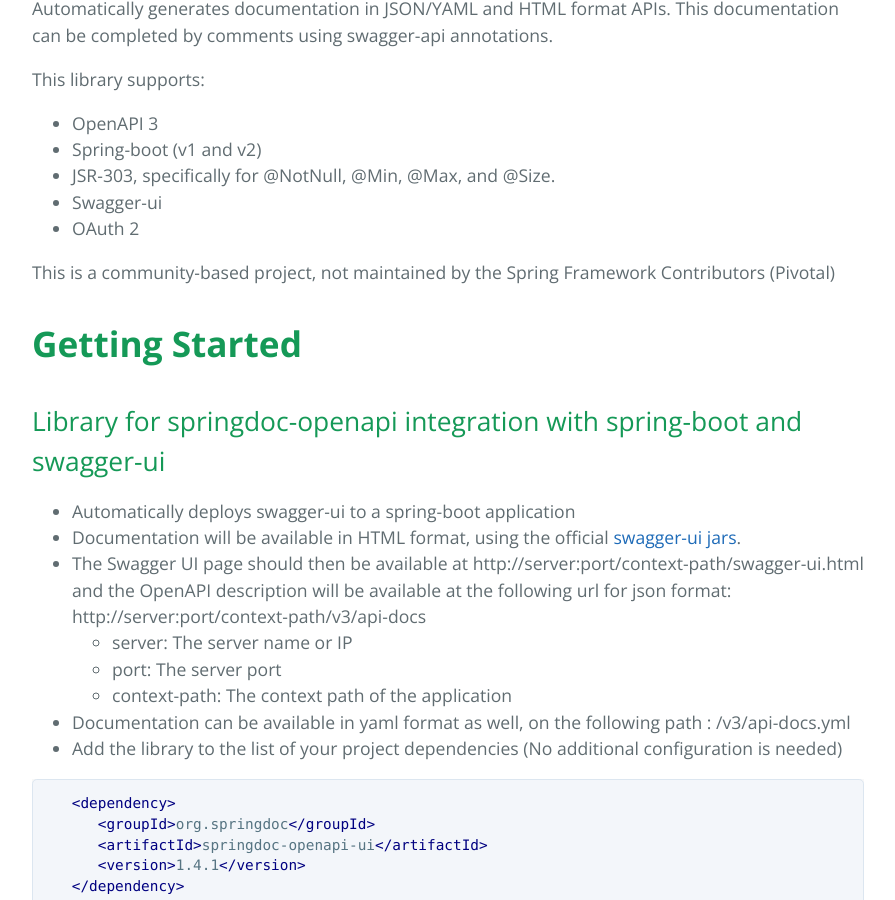
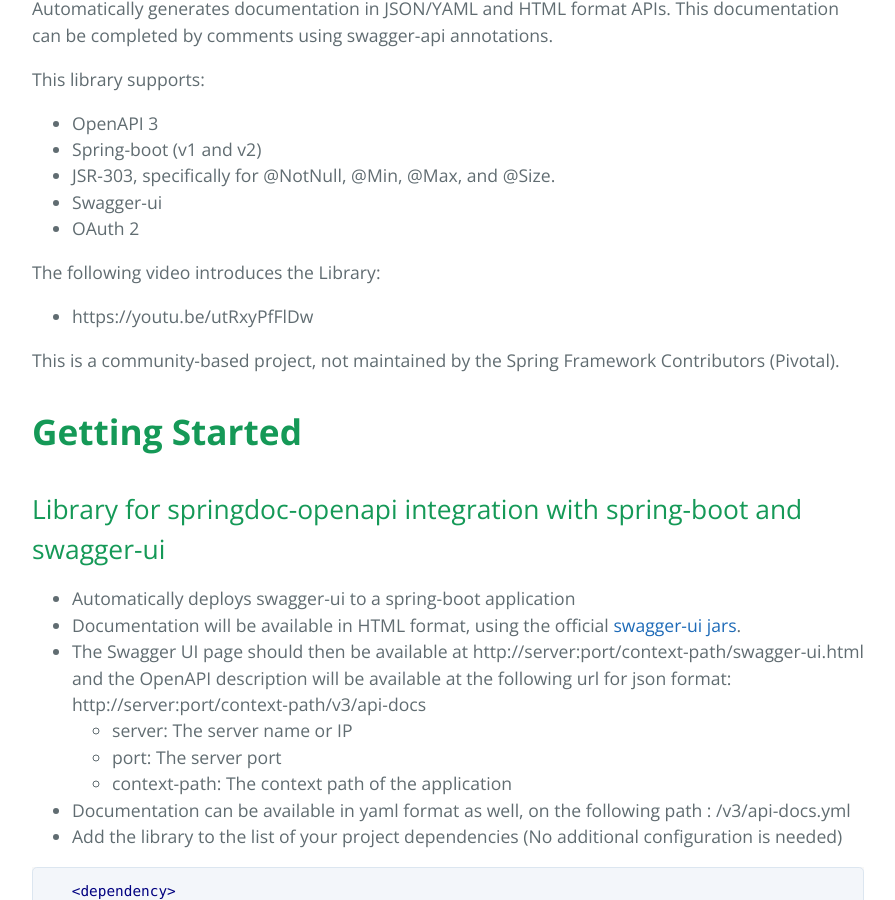
Before and after one commit to springdoc/springdoc.github.io, a Jekyll site: the page built from index.md, in a window 1280 px wide and 900 px high, scrolled down 642 px. Shown: the whole window, without its empty margins (192-1087 px from the left). Built offline with Jekyll 4.4.1, drawn with Linux system fonts in a browser that asks for light colours.

Commit message:
Update index.md

```diff
--- a/index.md
+++ b/index.md
@@ -18,7 +18,12 @@ This library supports:
 *  Swagger-ui
 *  OAuth 2
 
-This is a community-based project, not maintained by the Spring Framework Contributors (Pivotal)
+The following video introduces the Library:
+
+* https://youtu.be/utRxyPfFlDw
+
+This is a community-based project, not maintained by the Spring Framework Contributors (Pivotal).
+
 
 # **Getting Started**
 
```
